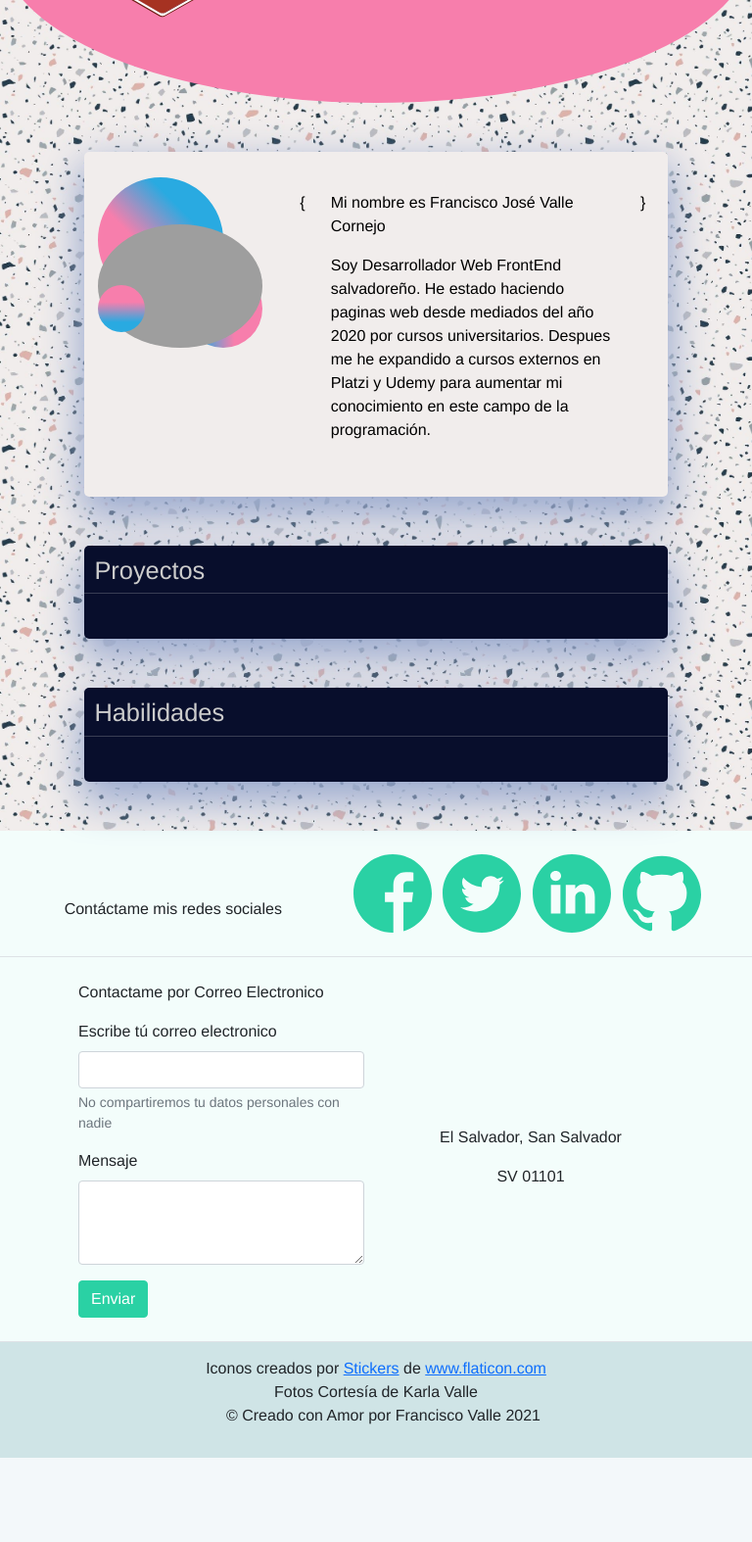
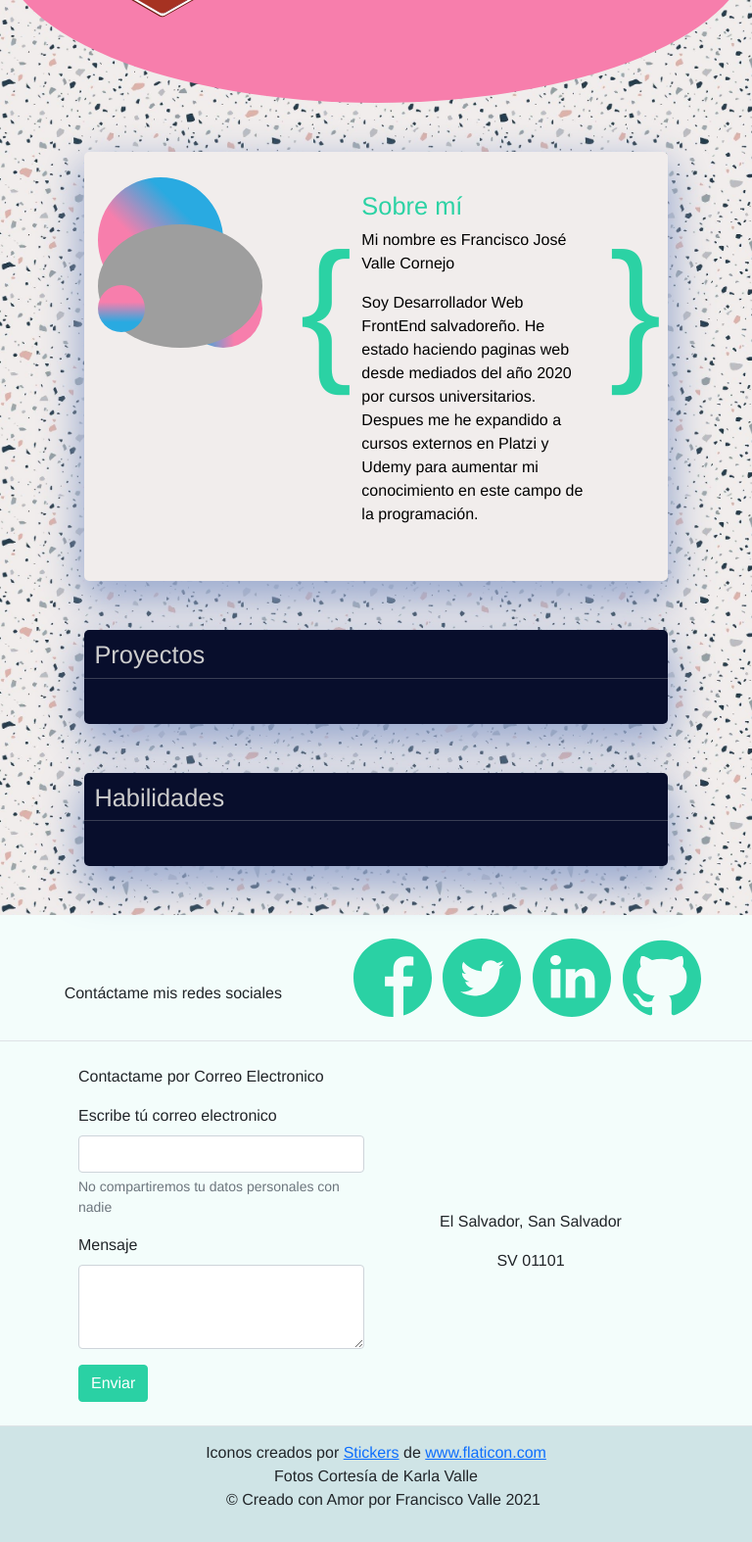
Before and after one commit to C3SC0-V4113/Portafolio-Personal, a PHP site: page / in a window 768 px wide. Shown: the part 431-2005 px from the top of the page at 98% size. Before the commit the page ends 1919 px from the top, so only its background shows below. Run offline with PHP 8.4, Linux system fonts and the light colour scheme; some libraries are stand-ins or nearby versions; grey boxes are pictures that could not be loaded.

Commit message:
El Sobre mí completo

```diff
--- a/css/style.css
+++ b/css/style.css
@@ -116,6 +116,15 @@
     height: 5rem;
     transform: rotate(270deg);
     margin-top: -8rem;
+}
+.verdecito{
+    color: #2BD2A4;
+}
+#parentesis>p{
+    font-size: 10rem;
+}
+#divisor{
+    border: 1px solid #2BD2A4;
 }
 rect{
     fill: none;
@@ -236,6 +245,23 @@
     background-color: #2AD1A4;
     border-color: #2BD2A4;
 }
+@media screen and (min-width:425px) and (max-width:768px){
+        #two{
+        z-index: 2;
+        float: left;
+        transform: rotate(180deg);
+        width: 4rem;
+        height: 4rem;
+        margin-top: -11rem;
+    }
+    #three{
+        float: right;
+        width: 6rem;
+        height: 6rem;
+        transform: rotate(270deg);
+        margin-top: -10rem;
+    }
+}
 @media screen and (min-width: 768px) and (max-width: 986px) {
     #one{
         width: 8rem;
--- a/index.php
+++ b/index.php
@@ -1698,16 +1698,18 @@
                             </div>
                             <div class="Presentacion col-12 col-md-8">
 								<div class="row">
-									<div class="col-1" id="parentesis">
+									<div class="col-2 d-none d-md-block verdecito" id="parentesis">
 										<p>{</p>
 									</div>
-									<div class="col-10">
+									<div class="col-12 col-md-8">
+										<h3 class="verdecito">Sobre mí</h3>
+									<hr class="d-sm-block d-md-none" id="divisor">
 									<p>Mi nombre es Francisco José Valle Cornejo</p>
-                                <p>
-                                    Soy Desarrollador Web FrontEnd salvadoreño. He estado haciendo paginas web desde mediados del año 2020 por cursos universitarios. Despues me he expandido a cursos externos en Platzi y Udemy para aumentar mi conocimiento en este campo de la programación.
-                                </p>
+                                		<p>
+                                    		Soy Desarrollador Web FrontEnd salvadoreño. He estado haciendo paginas web desde mediados del año 2020 por cursos universitarios. Despues me he expandido a cursos externos en Platzi y Udemy para aumentar mi conocimiento en este campo de la programación.
+                                		</p>
 									</div>
-									<div class="col-1" id="parentesis">
+									<div class="col-2 d-none d-md-block verdecito" id="parentesis">
 										<p>}</p>
 									</div>
 								</div>
```
